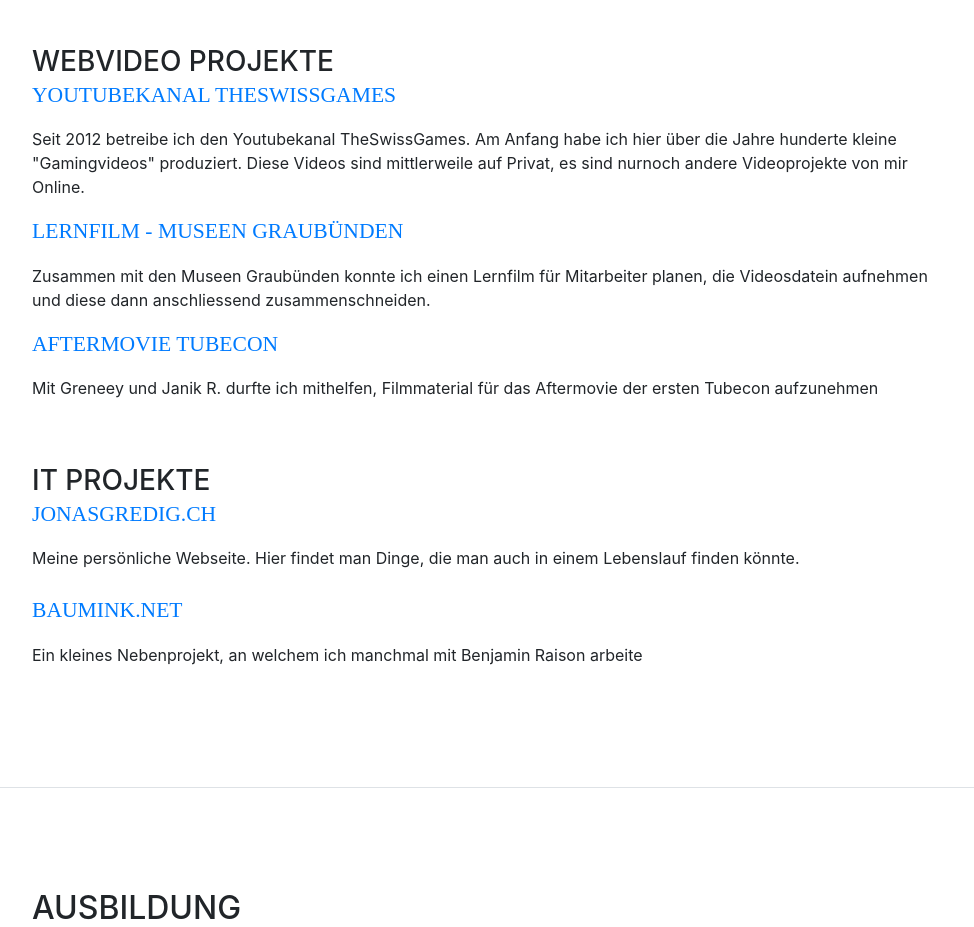
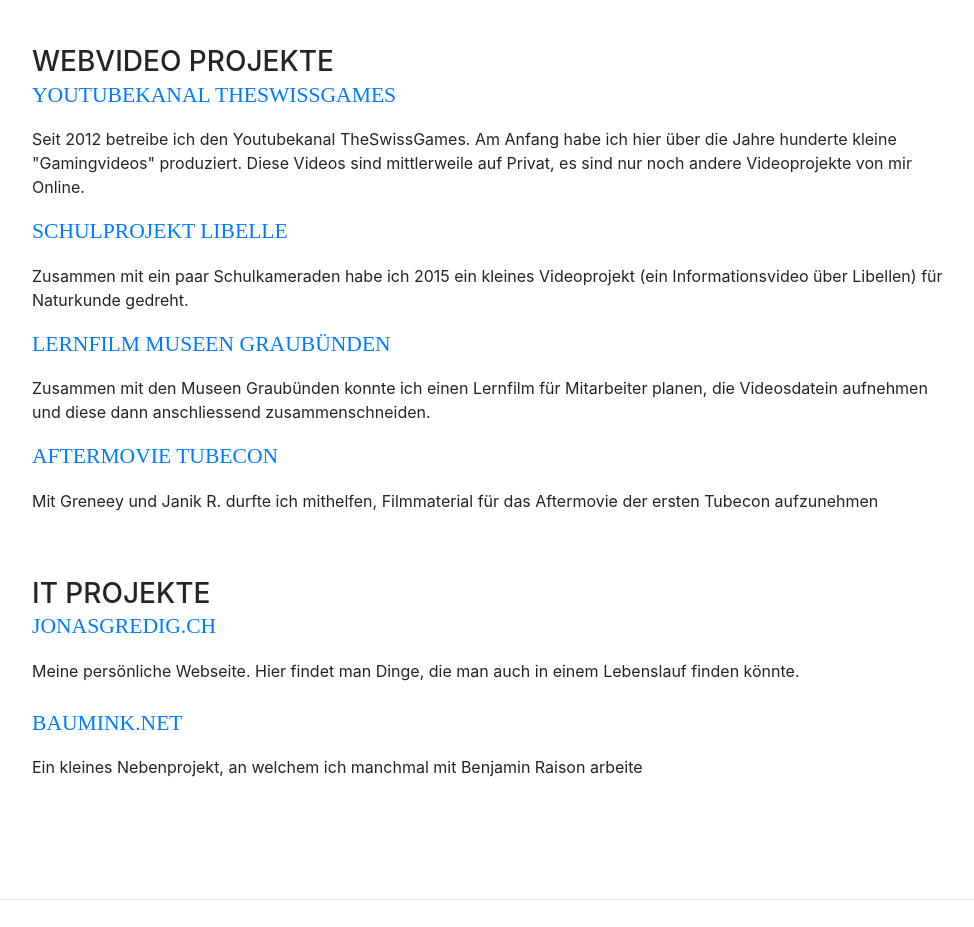
Before and after one commit to JonasGredig/JonasGredigWebsite, a website with bundled scripts: page index.html in a window 1280 px wide. Shown: the part 889-1816 px from the top of the page, without its empty margins (288-1262 px from the left). Built offline with nearby package versions, Linux system fonts and the light colour scheme; a web font is replaced by a local one.

Commit message:
fixed German by Benjamin Raison

```diff
--- a/index.html
+++ b/index.html
@@ -139,10 +139,14 @@
                     <a target="_blank" href="https://youtube.com/theswissgames2000">
                         <div class="subheading mb-3">Youtubekanal TheSwissGames</div>
                     </a>
-                    <p>Seit 2012 betreibe ich den Youtubekanal TheSwissGames. Am Anfang habe ich hier über die Jahre hunderte kleine "Gamingvideos" produziert. Diese Videos sind mittlerweile auf Privat, es sind nurnoch andere Videoprojekte von mir Online.</p>
+                    <p>Seit 2012 betreibe ich den Youtubekanal TheSwissGames. Am Anfang habe ich hier über die Jahre hunderte kleine "Gamingvideos" produziert. Diese Videos sind mittlerweile auf Privat, es sind nur noch andere Videoprojekte von mir Online.</p>
+                    <a target="_blank" href="https://www.youtube.com/watch?v=iXMujCFr4VM">
+                        <div class="subheading mb-3">Schulprojekt Libelle</div>
+                    </a>
+                    <p>Zusammen mit ein paar Schulkameraden habe ich 2015 ein kleines Videoprojekt (ein Informationsvideo über Libellen) für Naturkunde gedreht.</p>
                     <a target="_blank"
                        href="https://youtu.be/-daZNnYR8Jc">
-                        <div class="subheading mb-3">Lernfilm - Museen Graubünden</div>
+                        <div class="subheading mb-3">Lernfilm Museen Graubünden</div>
                     </a>
                     <p>Zusammen mit den Museen Graubünden konnte ich einen Lernfilm für Mitarbeiter planen, die
                         Videosdatein aufnehmen und diese dann anschliessend zusammenschneiden.</p>
```
